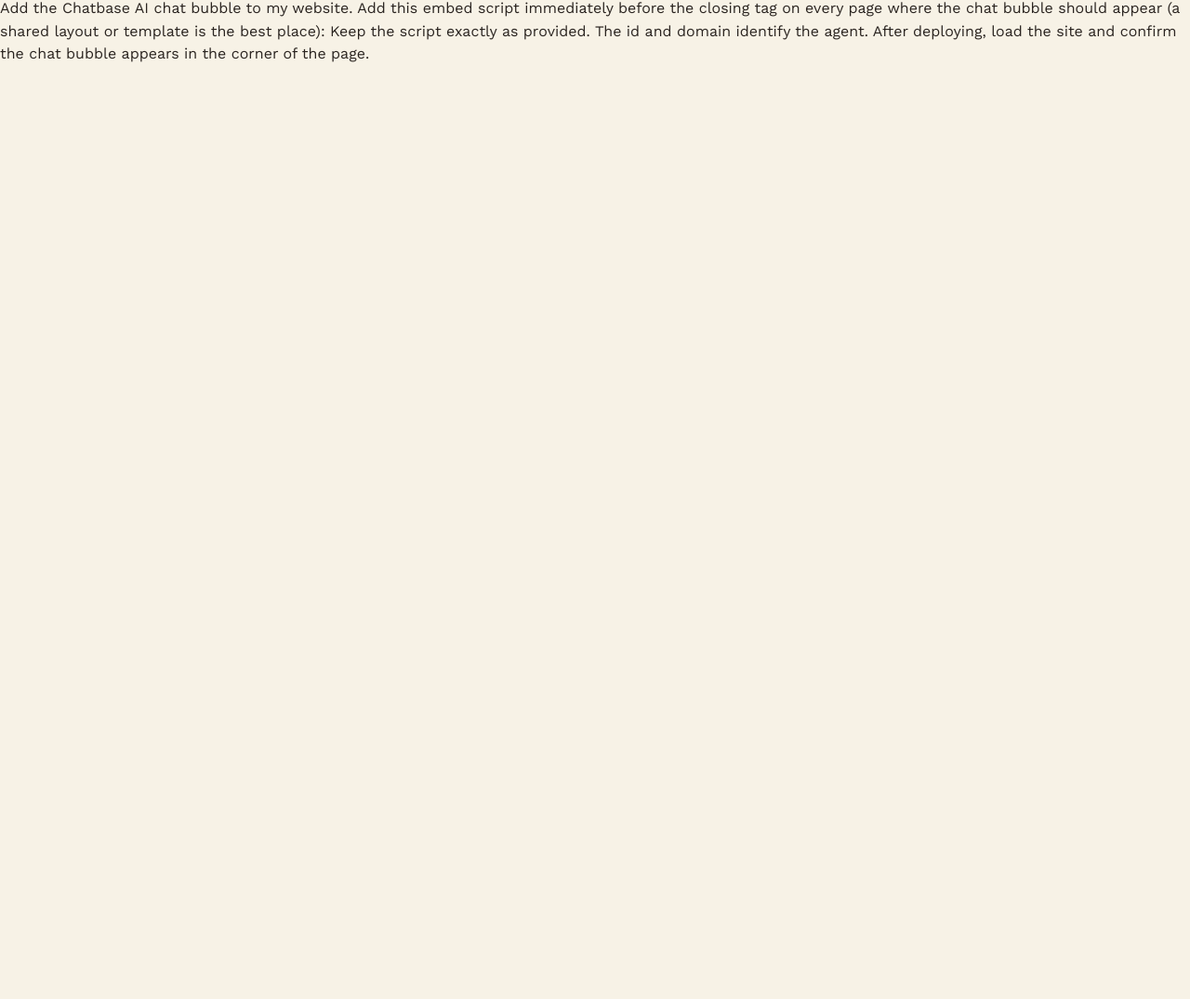
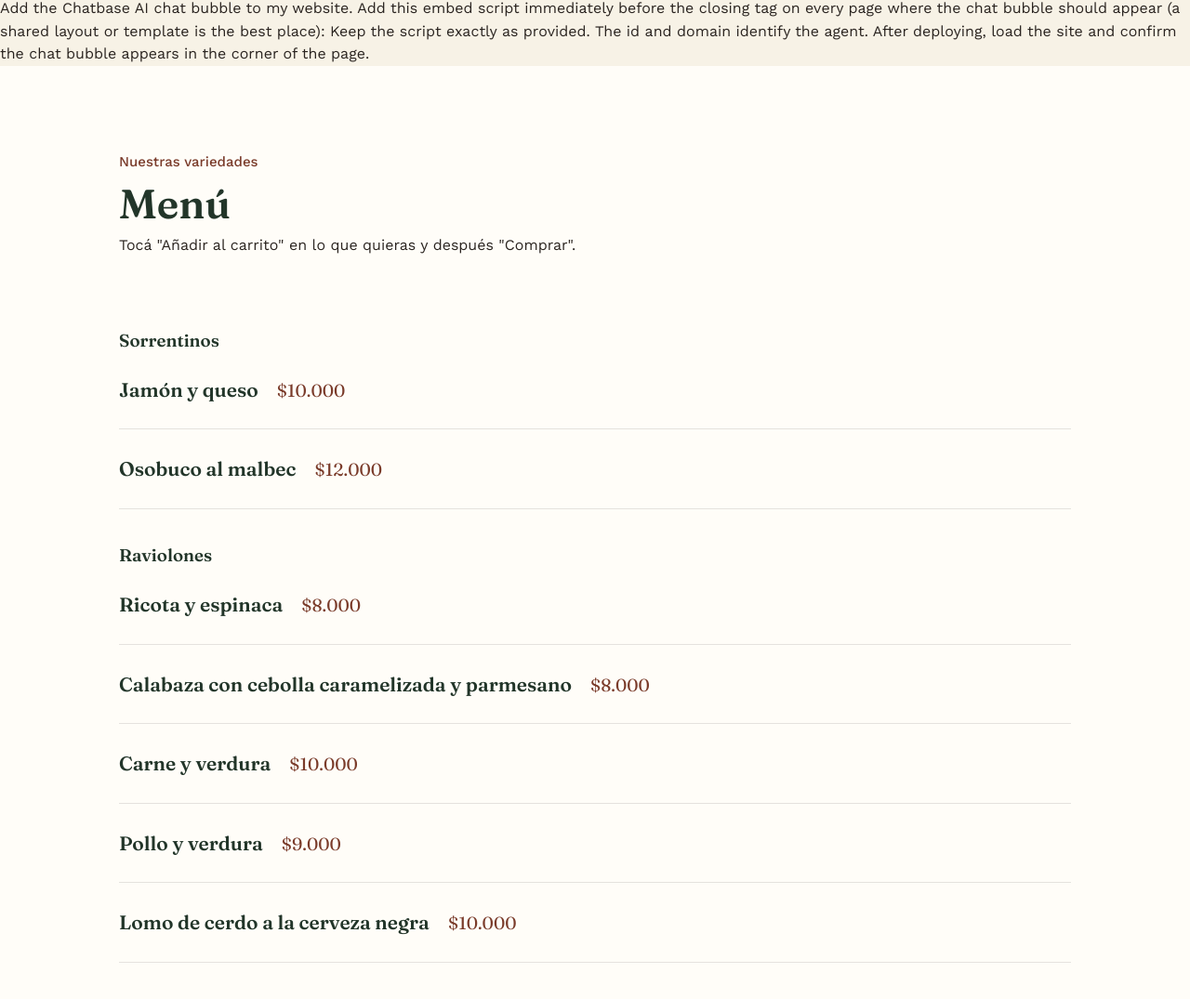
Before and after one commit to cgcamp69-star/majo-pastas, a plain HTML site: page index.html in a window 1280 px wide. Shown: the part 3390-4465 px from the top of the page at 93% size. Before the commit the page ends 3461 px from the top, so only its background shows below. Drawn offline with nearby package versions, Linux system fonts and the light colour scheme; a script that the page names is missing.

Commit message:
Add menu section with various dishes and prices

```diff
--- a/index.html
+++ b/index.html
@@ -614,6 +614,46 @@ Keep the script exactly as provided. The id and domain identify the agent. After
     window.open(https://wa.me/${WHATSAPP}?text=${encodeURIComponent(mensaje)}, "_blank");
   }
 })();
-</script>
+</script><section class="section menu-section" id="menu">
+  <div class="wrap">
+    <div class="section-kicker">Nuestras variedades</div>
+    <h2 class="section-title">Menú</h2>
+    <p>Tocá "Añadir al carrito" en lo que quieras y después "Comprar".</p>
+
+    <div class="menu-list">
+      <h3 style="margin-top:32px">Sorrentinos</h3>
+      <div class="menu-item">
+        <div class="menu-name">Jamón y queso</div>
+        <div class="menu-price">$10.000</div>
+      </div>
+      <div class="menu-item">
+        <div class="menu-name">Osobuco al malbec</div>
+        <div class="menu-price">$12.000</div>
+      </div>
+
+      <h3 style="margin-top:40px">Raviolones</h3>
+      <div class="menu-item">
+        <div class="menu-name">Ricota y espinaca</div>
+        <div class="menu-price">$8.000</div>
+      </div>
+      <div class="menu-item">
+        <div class="menu-name">Calabaza con cebolla caramelizada y parmesano</div>
+        <div class="menu-price">$8.000</div>
+      </div>
+      <div class="menu-item">
+        <div class="menu-name">Carne y verdura</div>
+        <div class="menu-price">$10.000</div>
+      </div>
+      <div class="menu-item">
+        <div class="menu-name">Pollo y verdura</div>
+        <div class="menu-price">$9.000</div>
+      </div>
+      <div class="menu-item">
+        <div class="menu-name">Lomo de cerdo a la cerveza negra</div>
+        <div class="menu-price">$10.000</div>
+      </div>
+    </div>
+  </div>
+</section>
 </body>
 </html>
```
